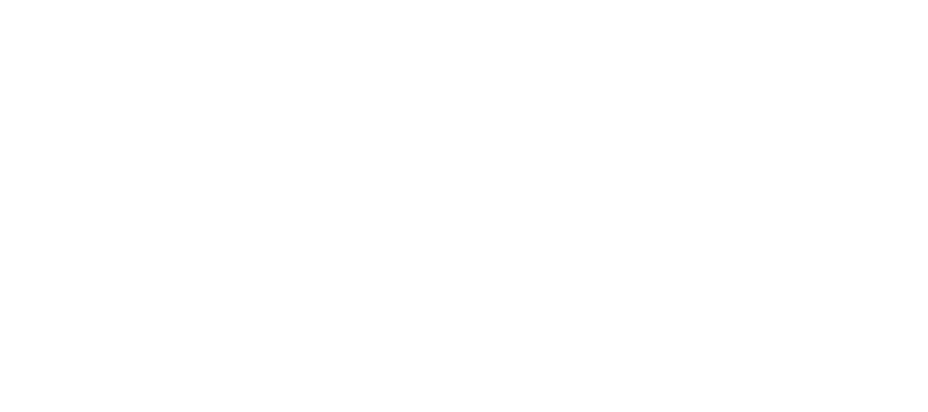
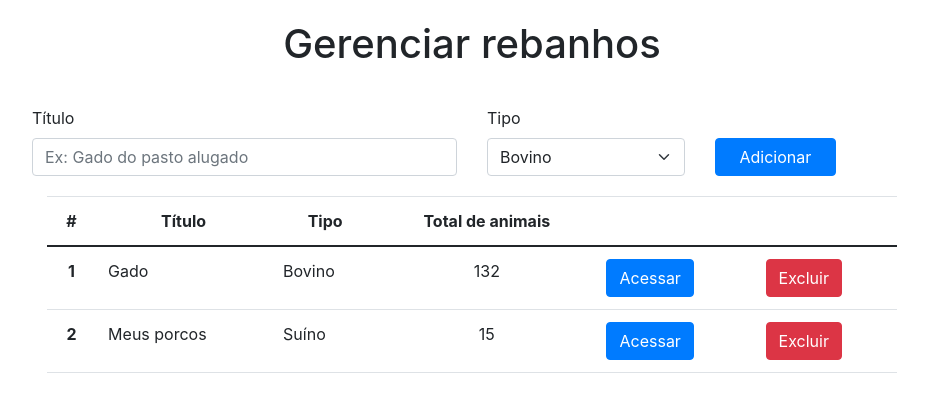
Before and after one commit to MuriloNascimentoFerreira/PortalAgro, a PHP site: page /rebanhos.html in a window 1280 px wide. Before the commit the part shown is empty. Shown: the top 412 px of the page, without its empty margins (168-1096 px from the left). Run offline with PHP 8.4, Linux system fonts and the light colour scheme.

Commit message:
Create: View gerenciar rebanho

```diff
--- a/apresentacao-web/cadastroUsuario.html
+++ b/apresentacao-web/cadastroUsuario.html
@@ -42,9 +42,7 @@
 
     </div>
 
-    <script src="https://code.jquery.com/jquery-3.3.1.slim.min.js" integrity="sha384-q8i/X+965DzO0rT7abK41JStQIAqVgRVzpbzo5smXKp4YfRvH+8abtTE1Pi6jizo" crossorigin="anonymous"></script>
-    <script src="https://cdnjs.cloudflare.com/ajax/libs/popper.js/1.14.3/umd/popper.min.js" integrity="sha384-ZMP7rVo3mIykV+2+9J3UJ46jBk0WLaUAdn689aCwoqbBJiSnjAK/l8WvCWPIPm49" crossorigin="anonymous"></script>
-    <script src="https://stackpath.bootstrapcdn.com/bootstrap/4.1.3/js/bootstrap.min.js" integrity="sha384-ChfqqxuZUCnJSK3+MXmPNIyE6ZbWh2IMqE241rYiqJxyMiZ6OW/JmZQ5stwEULTy" crossorigin="anonymous"></script>
+    <script src="https://cdn.jsdelivr.net/npm/bootstrap@5.0.2/dist/js/bootstrap.bundle.min.js" integrity="sha384-MrcW6ZMFYlzcLA8Nl+NtUVF0sA7MsXsP1UyJoMp4YLEuNSfAP+JcXn/tWtIaxVXM" crossorigin="anonymous"></script>
 
     <script  type="text/javascript" src="js/javascript.js"></script>
 
--- a/apresentacao-web/rebanhos.html
+++ b/apresentacao-web/rebanhos.html
@@ -5,7 +5,11 @@
     <meta http-equiv="X-UA-Compatible" content="IE=edge">
     <meta name="viewport" content="width=device-width, initial-scale=1.0">
 
-    <link rel="stylesheet" href="https://stackpath.bootstrapcdn.com/bootstrap/4.1.3/css/bootstrap.min.css" integrity="sha384-MCw98/SFnGE8fJT3GXwEOngsV7Zt27NXFoaoApmYm81iuXoPkFOJwJ8ERdknLPMO" crossorigin="anonymous">
+    <link href="https://cdn.jsdelivr.net/npm/bootstrap@5.0.2/dist/css/bootstrap.min.css" rel="stylesheet" integrity="sha384-EVSTQN3/azprG1Anm3QDgpJLIm9Nao0Yz1ztcQTwFspd3yD65VohhpuuCOmLASjC" crossorigin="anonymous">
+
+    <link rel="stylesheet" href="https://cdn.jsdelivr.net/npm/bootstrap@4.6.1/dist/css/bootstrap.min.css" integrity="sha384-zCbKRCUGaJDkqS1kPbPd7TveP5iyJE0EjAuZQTgFLD2ylzuqKfdKlfG/eSrtxUkn" crossorigin="anonymous">
+
+
     <link rel="icon" type="image/png" sizes="32x32" href="img/favicon-32x32.png">
     <link rel="icon" type="image/png" sizes="16x16" href="img/favicon-16x16.png">
 
@@ -14,11 +18,96 @@
 </head>
 <body>
 
+    <header>
+        <h1>Gerenciar rebanhos</h1>
 
-    <script src="https://code.jquery.com/jquery-3.3.1.slim.min.js" integrity="sha384-q8i/X+965DzO0rT7abK41JStQIAqVgRVzpbzo5smXKp4YfRvH+8abtTE1Pi6jizo" crossorigin="anonymous"></script>
-    <script src="https://cdnjs.cloudflare.com/ajax/libs/popper.js/1.14.3/umd/popper.min.js" integrity="sha384-ZMP7rVo3mIykV+2+9J3UJ46jBk0WLaUAdn689aCwoqbBJiSnjAK/l8WvCWPIPm49" crossorigin="anonymous"></script>
-    <script src="https://stackpath.bootstrapcdn.com/bootstrap/4.1.3/js/bootstrap.min.js" integrity="sha384-ChfqqxuZUCnJSK3+MXmPNIyE6ZbWh2IMqE241rYiqJxyMiZ6OW/JmZQ5stwEULTy" crossorigin="anonymous"></script>
+    </header>
+
+    <main>
+        <form action="#" class="row gy-2 gx-3 align-items-center">
+            <div class="col-sm-6">
+                <label class="form-label" for="form-label">Título</label>
+                <input required type="text" class="form-control" id="titulo" placeholder="Ex: Gado do pasto alugado">
+            </div>
+
+            <div class="col-md-3">
+                <label class="form-label" for="autoSinizingSelect">Tipo</label>
+                <select class="form-select" id="select">
+                    <option selected>Bovino</option>
+                    <option value="1">Assinino</option>
+                    <option value="2">Bufalino</option>
+                    <option value="3">Caprino</option>
+                    <option value="4">Equino</option>
+                    <option value="5">Muar</option>
+                    <option value="6">Ovino</option>
+                    <option value="7">Suíno</option>
+                  </select>
+            </div>
+
+            <div class="col-auto align-self-end">
+                <button type="submit" class="btn btn-primary px-4">Adicionar</button>
+            </div>
+
+        </form>
+
+        <div class="container">
+            <table class="table table-">
+                <thead>
+                    <tr>
+                        <th scope="row">#</th>
+                        <th scope="col">Título</th>
+                        <th scope="col">Tipo</th>
+                        <th scope="col">Total de animais</th>
+                        <th scope="col"></th>
+                        <th scope="col"></th>
+
+                    </tr>
+                </thead>
+                <tbody>
+                    <tr>
+                        <th>1</th>
+                        <td>Gado</td>
+                        <td>Bovino</td>
+                        <td class="numero">132</td>
+                        <td><a href="#" class="btn btn-primary">Acessar</a></td>
+                        <td><a href="#" class="btn btn-danger">Excluir</a></td>
+                    </tr>
+                    <tr>
+                        <th>2</th>
+                        <td>Meus porcos</td>
+                        <td>Suíno</td>
+                        <td class="numero">15</td>
+                        <td><a href="#" class="btn btn-primary">Acessar</a></td>
+                        <td><a href="#" class="btn btn-danger">Excluir</a></td>
+                    </tr>
+                </tbody>
+            </table>
+
+        </div>
+
+    </main>
+
+
+    <footer>
+
+    </footer>
+    <!-- <p>Lorem ipsum dolor sit amet, consectetur adipisicing elit. Ipsum et, sint deleniti nostrum omnis delectus expedita porro reprehenderit odio perspiciatis necessitatibus repudiandae beatae distinctio architecto, animi neque maiores nulla eveniet?</p>
+    <p>Lorem ipsum dolor sit amet, consectetur adipisicing elit. Ipsum et, sint deleniti nostrum omnis delectus expedita porro reprehenderit odio perspiciatis necessitatibus repudiandae beatae distinctio architecto, animi neque maiores nulla eveniet?</p>
+    <p>Lorem ipsum dolor sit amet, consectetur adipisicing elit. Ipsum et, sint deleniti nostrum omnis delectus expedita porro reprehenderit odio perspiciatis necessitatibus repudiandae beatae distinctio architecto, animi neque maiores nulla eveniet?</p>
+    <p>Lorem ipsum dolor sit amet, consectetur adipisicing elit. Ipsum et, sint deleniti nostrum omnis delectus expedita porro reprehenderit odio perspiciatis necessitatibus repudiandae beatae distinctio architecto, animi neque maiores nulla eveniet?</p>
+    <p>Lorem ipsum dolor sit amet, consectetur adipisicing elit. Ipsum et, sint deleniti nostrum omnis delectus expedita porro reprehenderit odio perspiciatis necessitatibus repudiandae beatae distinctio architecto, animi neque maiores nulla eveniet?</p>
+    <p>Lorem ipsum dolor sit amet, consectetur adipisicing elit. Ipsum et, sint deleniti nostrum omnis delectus expedita porro reprehenderit odio perspiciatis necessitatibus repudiandae beatae distinctio architecto, animi neque maiores nulla eveniet?</p>
+    <p>Lorem ipsum dolor sit amet, consectetur adipisicing elit. Ipsum et, sint deleniti nostrum omnis delectus expedita porro reprehenderit odio perspiciatis necessitatibus repudiandae beatae distinctio architecto, animi neque maiores nulla eveniet?</p>
+    <p>Lorem ipsum dolor sit amet, consectetur adipisicing elit. Ipsum et, sint deleniti nostrum omnis delectus expedita porro reprehenderit odio perspiciatis necessitatibus repudiandae beatae distinctio architecto, animi neque maiores nulla eveniet?</p>
+    <p>Lorem ipsum dolor sit amet, consectetur adipisicing elit. Ipsum et, sint deleniti nostrum omnis delectus expedita porro reprehenderit odio perspiciatis necessitatibus repudiandae beatae distinctio architecto, animi neque maiores nulla eveniet?</p>
+    <p>Lorem ipsum dolor sit amet, consectetur adipisicing elit. Ipsum et, sint deleniti nostrum omnis delectus expedita porro reprehenderit odio perspiciatis necessitatibus repudiandae beatae distinctio architecto, animi neque maiores nulla eveniet?</p>
+    <var>  <p>Lorem ipsum dolor sit amet, consectetur adipisicing elit. Ipsum et, sint deleniti nostrum omnis delectus expedita porro reprehenderit odio perspiciatis necessitatibus repudiandae beatae distinctio architecto, animi neque maiores nulla eveniet?</p>
+-->
+
 
     <script  type="text/javascript" src="js/javascript.js"></script>
+
+    <script src="https://cdn.jsdelivr.net/npm/bootstrap@5.0.2/dist/js/bootstrap.bundle.min.js" integrity="sha384-MrcW6ZMFYlzcLA8Nl+NtUVF0sA7MsXsP1UyJoMp4YLEuNSfAP+JcXn/tWtIaxVXM" crossorigin="anonymous"></script>
+
 </body>
 </html>
--- a/apresentacao-web/styles/styleform.css
+++ b/apresentacao-web/styles/styleform.css
@@ -3,10 +3,33 @@
 body{
     padding-top: 20px;
     max-width: 900px;
+    min-width: 500px;
     margin: auto;
-  }
+}
 
-  h2{
+h1{
     text-align: center;
     padding-bottom: 20px;
-  }
+}
+
+h2{
+    text-align: center;
+    padding-bottom: 20px;
+}
+
+main{
+
+    padding: 10px;
+}
+
+table{
+    margin-top: 20px;
+}
+
+th{
+    text-align: center;
+}
+
+td.numero{
+    text-align: center;
+}
```
Also changed, not shown: logica/Rebanho.php (added, +8 -0 lines).
